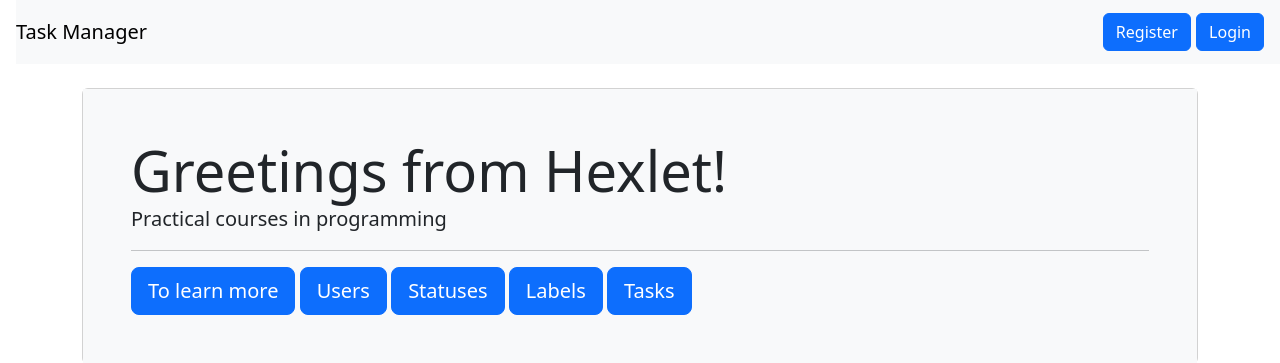
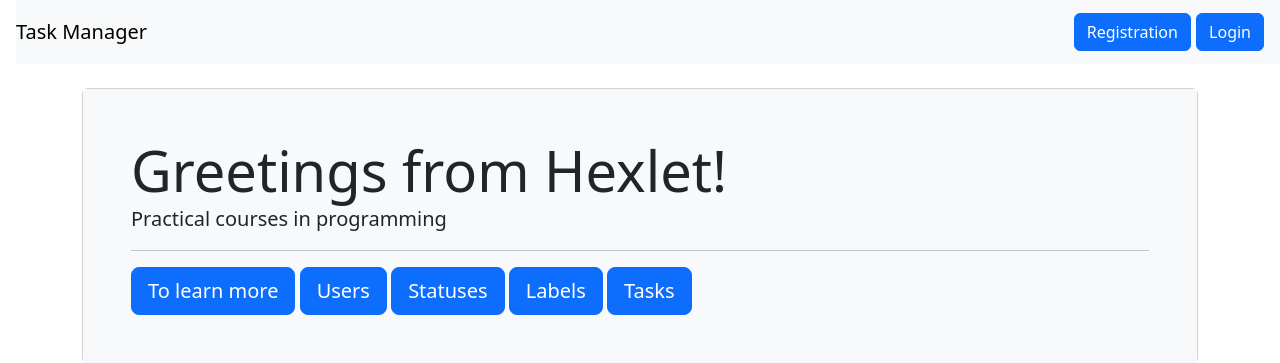
Before and after one commit to andrewqa1/python-project-52, a Django app: page / in a window 1280 px wide. Shown: the top 363 px of the page. Run offline with Django 4.2, Linux system fonts and the light colour scheme; some libraries are stand-ins or nearby versions.

Commit message:
translation added

```diff
--- a/task_manager/templates/layouts/application.html
+++ b/task_manager/templates/layouts/application.html
@@ -18,7 +18,7 @@
         <a class="btn btn-primary" href={% url 'logout' %}>{% translate "Logout" %}</a>
       {% else %}
         <div class="ms-auto navbar-brand">
-          <a class="btn btn-primary" href={% url 'users:create' %}>{% translate "Register" %}</a>
+          <a class="btn btn-primary" href={% url 'users:create' %}>{% translate "Registration" %}</a>
           <a class="btn btn-primary" href={% url 'login' %}>{% translate "Login" %}</a>
         </div>
       {% endif %}
```
Also changed, not shown: .codeclimate.yml (deleted).
